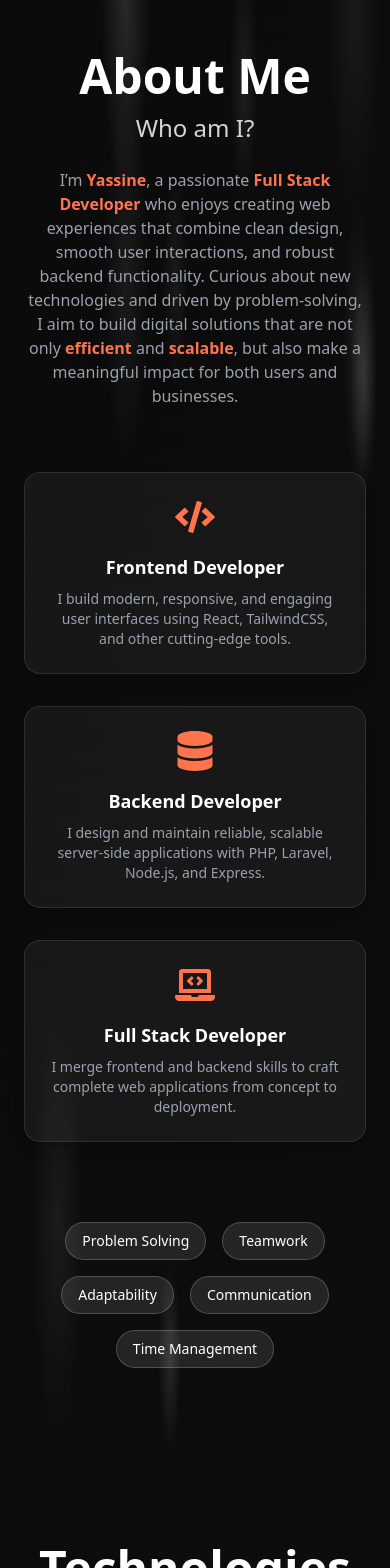
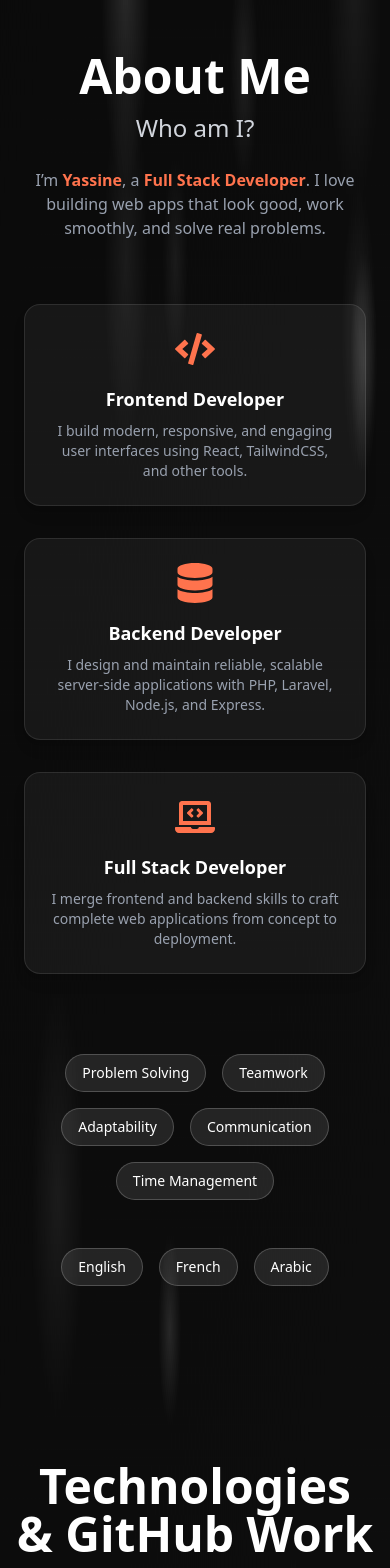
Before and after one commit to badriyassine/Yassine_badri, a React (Vite) app: page / in a window 390 px wide. Shown: the part 968-2536 px from the top of the page. Built offline with nearby package versions, Linux system fonts and the light colour scheme; no server answers.

Commit message:
adding languages

```diff
--- a/src/pages/about_section/About.jsx
+++ b/src/pages/about_section/About.jsx
@@ -1,5 +1,5 @@
 import React from "react";
-import { FaCode, FaDatabase, FaLaptopCode, FaUsers } from "react-icons/fa";
+import { FaCode, FaDatabase, FaLaptopCode } from "react-icons/fa";
 import { motion } from "framer-motion";
 
 const About = () => {
@@ -7,7 +7,7 @@ const About = () => {
     {
       title: "Frontend Developer",
       icon: <FaCode size={40} />,
-      desc: "I build modern, responsive, and engaging user interfaces using React, TailwindCSS, and other cutting-edge tools.",
+      desc: "I build modern, responsive, and engaging user interfaces using React, TailwindCSS, and other tools.",
     },
     {
       title: "Backend Developer",
@@ -28,6 +28,8 @@ const About = () => {
     "Communication",
     "Time Management",
   ];
+
+  const languages = ["English", "French", "Arabic"];
 
   return (
     <section
@@ -56,33 +58,43 @@ const About = () => {
         Who am I?
       </motion.h3>
 
-      {/* Answer */}
+      {/* Long Answer for Desktop */}
       <motion.p
         initial={{ opacity: 0, y: 20 }}
         whileInView={{ opacity: 1, y: 0 }}
         transition={{ duration: 0.6 }}
         viewport={{ once: true }}
-        className="max-w-5xl text-gray-400 mb-16"
+        className="hidden md:block max-w-5xl text-gray-400 mb-16"
       >
-        I’m <span className="text-[#ff734d] font-semibold">Yassine</span>, a
-        passionate{" "}
-        <span className="text-[#ff734d] font-semibold">
-          Full Stack Developer
-        </span>{" "}
+        I’m <span className="text-[#ff734d] font-semibold">Yassine</span>, a{" "}
+        <span className="text-[#ff734d] font-semibold">Full Stack Developer</span>{" "}
         who enjoys creating web experiences that combine clean design, smooth
         user interactions, and robust backend functionality. Curious about new
         technologies and driven by problem-solving, I aim to build digital
-        solutions that are not only{" "}
-        <span className="text-[#ff734d] font-semibold">efficient</span> and{" "}
-        <span className="text-[#ff734d] font-semibold">scalable</span>, but also
-        make a meaningful impact for both users and businesses.
+        solutions that are{" "}
+        <span className="text-[#ff734d] font-semibold">efficient</span>,{" "}
+        <span className="text-[#ff734d] font-semibold">scalable</span>, and
+        meaningful for both users and businesses.
       </motion.p>
 
-      {/* Cards (Technical Skills) */}
+      {/* Short Answer for Mobile */}
+      <motion.p
+        initial={{ opacity: 0, y: 20 }}
+        whileInView={{ opacity: 1, y: 0 }}
+        transition={{ duration: 0.6 }}
+        viewport={{ once: true }}
+        className="block md:hidden max-w-xl text-gray-400 mb-16"
+      >
+        I’m <span className="text-[#ff734d] font-semibold">Yassine</span>, a{" "}
+        <span className="text-[#ff734d] font-semibold">Full Stack Developer</span>.
+        I love building web apps that look good, work smoothly, and solve real problems.
+      </motion.p>
+
+      {/* Cards */}
       <motion.div
         initial={{ opacity: 0, y: 30 }}
         whileInView={{ opacity: 1, y: 0 }}
-        transition={{ duration: 0.6, ease: [0.25, 0.46, 0.45, 0.94] }}
+        transition={{ duration: 0.6 }}
         viewport={{ once: true }}
         className="grid grid-cols-1 sm:grid-cols-2 lg:grid-cols-3 gap-8 max-w-6xl mb-20"
       >
@@ -106,7 +118,7 @@ const About = () => {
         whileInView={{ opacity: 1, y: 0 }}
         transition={{ duration: 0.6 }}
         viewport={{ once: true }}
-        className="max-w-4xl flex flex-wrap justify-center gap-4"
+        className="max-w-4xl flex flex-wrap justify-center gap-4 mb-12"
       >
         {softSkills.map((skill, idx) => (
           <span
@@ -117,6 +129,24 @@ const About = () => {
           </span>
         ))}
       </motion.div>
+
+      {/* Languages */}
+      <motion.div
+        initial={{ opacity: 0, y: 20 }}
+        whileInView={{ opacity: 1, y: 0 }}
+        transition={{ duration: 0.6 }}
+        viewport={{ once: true }}
+        className="max-w-4xl flex flex-wrap justify-center gap-4"
+      >
+        {languages.map((lang, idx) => (
+          <span
+            key={idx}
+            className="px-4 py-2 bg-white/10 border border-white/20 rounded-full text-white text-sm font-medium transition-all duration-300 hover:scale-110 hover:shadow-lg hover:text-[#ff734d] cursor-pointer"
+          >
+            {lang}
+          </span>
+        ))}
+      </motion.div>
     </section>
   );
 };
```
